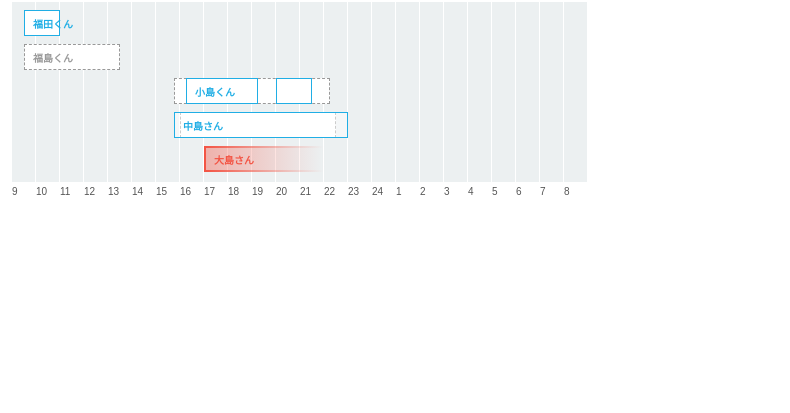
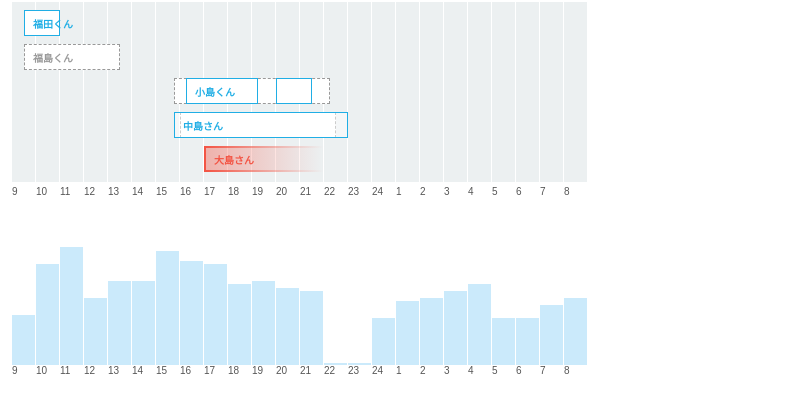
Before and after one commit to tkmct/vanilla, a website: page shifttable/index.html in a window 1280 px wide. Shown: the part 59-472 px from the top of the page, without its empty margins (0-790 px from the left). Drawn offline with Linux system fonts and the light colour scheme.

Commit message:
Add stuff

```diff
--- a/shifttable/index.html
+++ b/shifttable/index.html
@@ -131,5 +131,154 @@
       <span class="shift-name">大島さん</span>
     </div>
   </div>
+  <div class="container">
+
+  <div class="order-graph-container">
+    <div class="column">
+      <div class="bar-container">
+        <div class="order-bar bar-1"></div>
+      </div>
+      <div class="hour">9</div>
+    </div>
+    <div class="column">
+      <div class="bar-container">
+        <div class="order-bar bar-2"></div>
+      </div>
+      <div class="hour">10</div>
+    </div>
+    <div class="column">
+      <div class="bar-container">
+        <div class="order-bar bar-3"></div>
+      </div>
+      <div class="hour">11</div>
+    </div>
+    <div class="column">
+      <div class="bar-container">
+        <div class="order-bar bar-4"></div>
+      </div>
+      <div class="hour">12</div>
+    </div>
+    <div class="column">
+      <div class="bar-container">
+        <div class="order-bar bar-5"></div>
+      </div>
+      <div class="hour">13</div>
+    </div>
+    <div class="column">
+      <div class="bar-container">
+        <div class="order-bar bar-6"></div>
+      </div>
+      <div class="hour">14</div>
+    </div>
+    <div class="column">
+      <div class="bar-container">
+        <div class="order-bar bar-7"></div>
+      </div>
+      <div class="hour">15</div>
+    </div>
+    <div class="column">
+      <div class="bar-container">
+        <div class="order-bar bar-8"></div>
+      </div>
+      <div class="hour">16</div>
+    </div>
+    <div class="column">
+      <div class="bar-container">
+        <div class="order-bar bar-9"></div>
+      </div>
+      <div class="hour">17</div>
+    </div>
+    <div class="column">
+      <div class="bar-container">
+        <div class="order-bar bar-10"></div>
+      </div>
+      <div class="hour">18</div>
+    </div>
+    <div class="column">
+      <div class="bar-container">
+        <div class="order-bar bar-11"></div>
+      </div>
+      <div class="hour">19</div>
+    </div>
+    <div class="column">
+      <div class="bar-container">
+        <div class="order-bar bar-12"></div>
+      </div>
+      <div class="hour">20</div>
+    </div>
+    <div class="column">
+      <div class="bar-container">
+        <div class="order-bar bar-13"></div>
+      </div>
+      <div class="hour">21</div>
+    </div>
+    <div class="column">
+      <div class="bar-container">
+        <div class="order-bar bar-14"></div>
+      </div>
+      <div class="hour">22</div>
+    </div>
+    <div class="column">
+      <div class="bar-container">
+        <div class="order-bar bar-15"></div>
+      </div>
+      <div class="hour">23</div>
+    </div>
+    <div class="column">
+      <div class="bar-container">
+        <div class="order-bar bar-16"></div>
+      </div>
+      <div class="hour">24</div>
+    </div>
+    <div class="column">
+      <div class="bar-container">
+        <div class="order-bar bar-17"></div>
+      </div>
+      <div class="hour">1</div>
+    </div>
+    <div class="column">
+      <div class="bar-container">
+        <div class="order-bar bar-18"></div>
+      </div>
+      <div class="hour">2</div>
+    </div>
+    <div class="column">
+      <div class="bar-container">
+        <div class="order-bar bar-19"></div>
+      </div>
+      <div class="hour">3</div>
+    </div>
+    <div class="column">
+      <div class="bar-container">
+        <div class="order-bar bar-20"></div>
+      </div>
+      <div class="hour">4</div>
+    </div>
+    <div class="column">
+      <div class="bar-container">
+        <div class="order-bar bar-21"></div>
+      </div>
+      <div class="hour">5</div>
+    </div>
+    <div class="column">
+      <div class="bar-container">
+        <div class="order-bar bar-22"></div>
+      </div>
+      <div class="hour">6</div>
+    </div>
+    <div class="column">
+      <div class="bar-container">
+        <div class="order-bar bar-23"></div>
+      </div>
+      <div class="hour">7</div>
+    </div>
+    <div class="column">
+      <div class="bar-container">
+        <div class="order-bar bar-24"></div>
+      </div>
+      <div class="hour">8</div>
+    </div>
+  </div>
+  </div>
 </body>
 </html>
--- a/shifttable/style.css
+++ b/shifttable/style.css
@@ -28,6 +28,8 @@ h1.title {
   color: rgba(67, 47, 175, 0.15);
 }
 
+
+/* Shift Table */
 .container {
   width: 100vw;
   overflow-x: scroll;
@@ -146,3 +148,106 @@ h1.title {
   left: calc(1.2rem + 2.4rem * 8); /* padding + pos */
   width: calc(2.4rem * 5);
 }
+
+
+/* Order Graph */
+.order-graph-container {
+  background-color: white;
+  display: flex;
+  width: fit-content;
+}
+
+.order-graph-container > .column {
+  width: 2.4rem;
+  height: 18rem;
+  border-right: solid 1px white;
+}
+
+.order-graph-container > .column > .bar-container {
+  height: calc(100% - 1.2rem);
+  display: flex;
+  flex-direction: column;
+  justify-content: flex-end;
+}
+
+.bar-container > .order-bar {
+  background-color: #CBEAFB;
+  transition: all 0.2s linear;
+}
+
+.bar-container > .order-bar:hover {
+  background-color: #20AEE5;
+}
+
+.order-bar.bar-1 {
+  height: 30%;
+}
+.order-bar.bar-2 {
+  height: 60%;
+}
+.order-bar.bar-3 {
+  height: 70%;
+}
+.order-bar.bar-4 {
+  height: 40%;
+}
+.order-bar.bar-5 {
+  height: 50%;
+}
+.order-bar.bar-6 {
+  height: 50%;
+}
+.order-bar.bar-7 {
+  height: 68%;
+}
+.order-bar.bar-8 {
+  height: 62%;
+}
+.order-bar.bar-9 {
+  height: 60%;
+}
+.order-bar.bar-10 {
+  height: 48%;
+}
+.order-bar.bar-11 {
+  height: 50%;
+}
+.order-bar.bar-12 {
+  height: 46%;
+}
+.order-bar.bar-13 {
+  height: 44%;
+}
+.order-bar.bar-14 {
+  height: 1%;
+}
+.order-bar.bar-15 {
+  height: 1%;
+}
+.order-bar.bar-16 {
+  height: 28%;
+}
+.order-bar.bar-17 {
+  height: 38%;
+}
+.order-bar.bar-18 {
+  height: 40%;
+}
+.order-bar.bar-19 {
+  height: 44%;
+}
+.order-bar.bar-20 {
+  height: 48%;
+}
+.order-bar.bar-21 {
+  height: 28%;
+}
+.order-bar.bar-22 {
+  height: 28%;
+}
+.order-bar.bar-23 {
+  height: 36%;
+}
+.order-bar.bar-24 {
+  height: 40%;
+}
```
